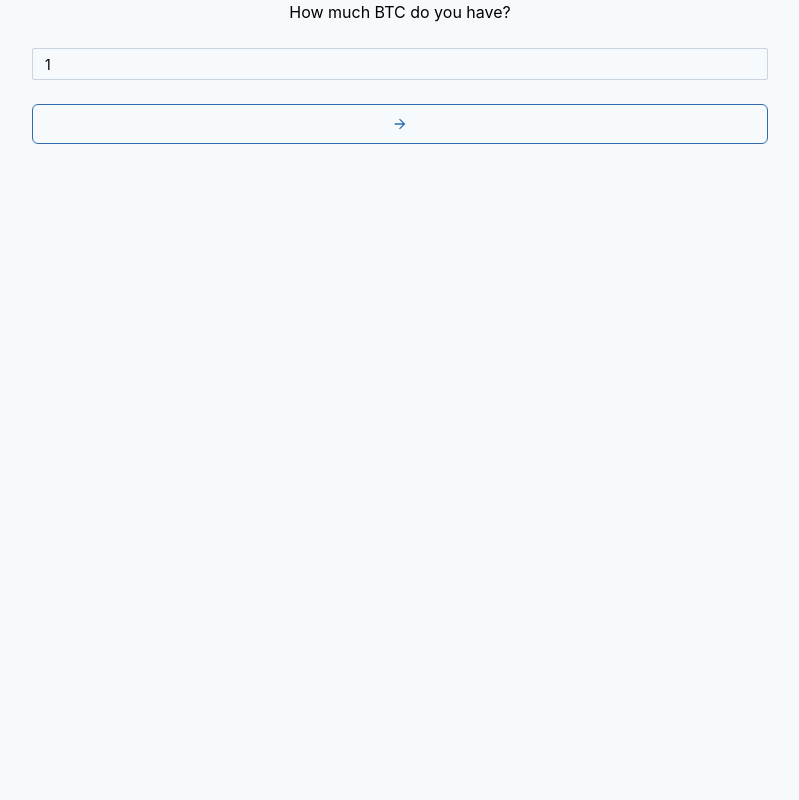
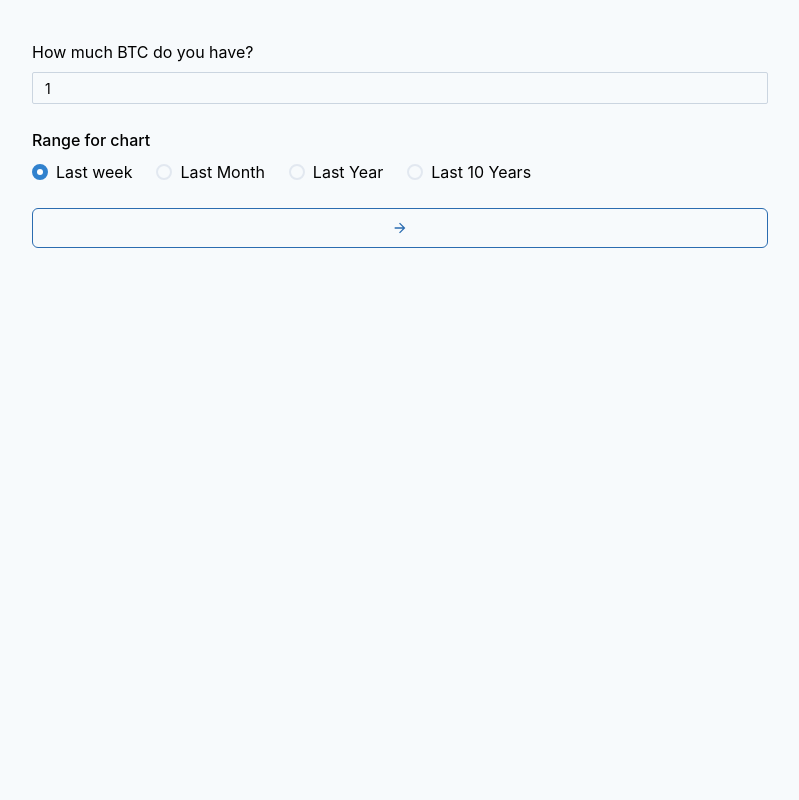
Before and after one commit to SConaway/btc-history, a Next.js app: page / in a window 1280 px wide. Shown: the top 800 px of the page, without its empty margins (240-1039 px from the left). Built offline with nearby package versions, Linux system fonts and the light colour scheme.

Commit message:
Add range

```diff
--- a/src/components/Main.js
+++ b/src/components/Main.js
@@ -5,7 +5,7 @@
         spacing="1.5rem"
         width="100%"
         maxWidth="48rem"
-        // mt="5vh"
+        mt="5vh"
         // py="8rem"
         px="1rem"
         justify="center"
--- a/src/pages/_app.js
+++ b/src/pages/_app.js
@@ -1,4 +1,4 @@
-import {ChakraProvider, ColorModeProvider} from '@chakra-ui/react';
+import {ChakraProvider} from '@chakra-ui/react';
 
 function MyApp({Component, pageProps}) {
     return (
--- a/src/pages/_document.js
+++ b/src/pages/_document.js
@@ -1,5 +1,4 @@
 import NextDocument, {Html, Head, Main, NextScript} from 'next/document';
-import {ColorModeScript} from '@chakra-ui/react';
 
 export default class Document extends NextDocument {
     render() {
@@ -7,8 +6,6 @@
             <Html>
                 <Head />
                 <body>
-                    {/* Make Color mode to persists when you refresh the page. */}
-                    <ColorModeScript />
                     <Main />
                     <NextScript />
                 </body>
--- a/src/pages/index.js
+++ b/src/pages/index.js
@@ -1,6 +1,18 @@
 import {useState} from 'react';
 
-import {Link, Text, Input, IconButton, Box} from '@chakra-ui/react';
+import {
+    Link,
+    Text,
+    Input,
+    IconButton,
+    Box,
+    FormControl,
+    FormLabel,
+    FormHelperText,
+    Radio,
+    RadioGroup,
+    HStack,
+} from '@chakra-ui/react';
 import {ExternalLinkIcon, ArrowForwardIcon} from '@chakra-ui/icons';
 import {Container} from '../components/Container';
 import {Main} from '../components/Main';
@@ -12,13 +24,34 @@
 
 const Index = () => {
     const [amount, setAmount] = useState(1);
+    const [range, setRange] = useState('week');
     const [fetching, setFetching] = useState(false);
     const [chartData, setChartData] = useState([]);
 
     const fetchData = async () => {
         setFetching(true);
 
-        const startDate = dayjs().subtract(7, 'days');
+        let startDate = dayjs();
+        switch (range) {
+            case 'week':
+                startDate = startDate.subtract(7, 'days');
+                break;
+
+            case 'month':
+                startDate = startDate.subtract(1, 'month');
+                break;
+
+            case 'year':
+                startDate = startDate.subtract(1, 'year');
+                break;
+
+            case '10year':
+                startDate = startDate.subtract(10, 'year');
+                break;
+
+            default:
+                break;
+        }
 
         try {
             const res = await fetch(
@@ -41,15 +74,17 @@
 
     /*
 
-    - picker (month, week, year, 10years)
-    - make chart fill parent (make container larger)
+    - favicon and html <head> stuff
+    - error handling
     */
 
     return (
         <Container minHeight="100vh">
             <Main>
-                <Text align="center">How much BTC do you have?</Text>
-
+                <FormControl>
+                    <FormLabel htmlFor="amount" sx={{fontWeight: 'normal'}}>
+                        How much BTC do you have?
+                    </FormLabel>
                     <Input
                         value={amount}
                         onChange={(e) => setAmount(e.target.value)}
@@ -60,7 +95,23 @@
                         isRequired
                         label="Amount of Bitcoin"
                         borderColor="gray.300"
+                        id="amount"
                     />
+                </FormControl>
+
+                <FormControl as="fieldset">
+                    <FormLabel as="legend" htmlFor="range">
+                        Range for chart
+                    </FormLabel>
+                    <RadioGroup value={range} onChange={setRange} id="range">
+                        <HStack spacing="24px">
+                            <Radio value="week">Last week</Radio>
+                            <Radio value="month">Last Month</Radio>
+                            <Radio value="year">Last Year</Radio>
+                            <Radio value="10year">Last 10 Years</Radio>
+                        </HStack>
+                    </RadioGroup>
+                </FormControl>
 
                 <IconButton
                     variant="outline"
```
Lines whose indentation alone changed are shown as unchanged.
